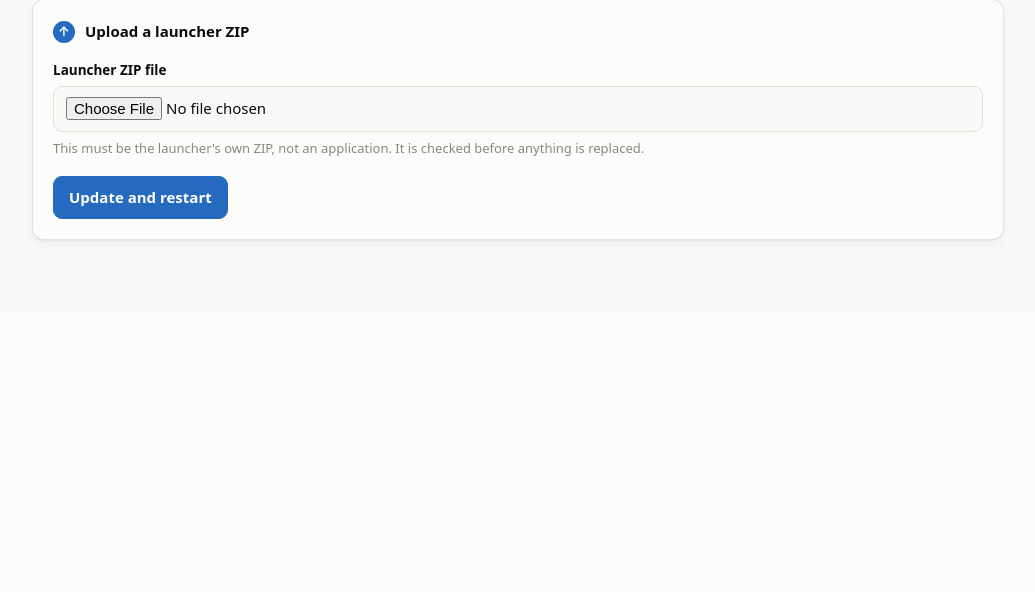
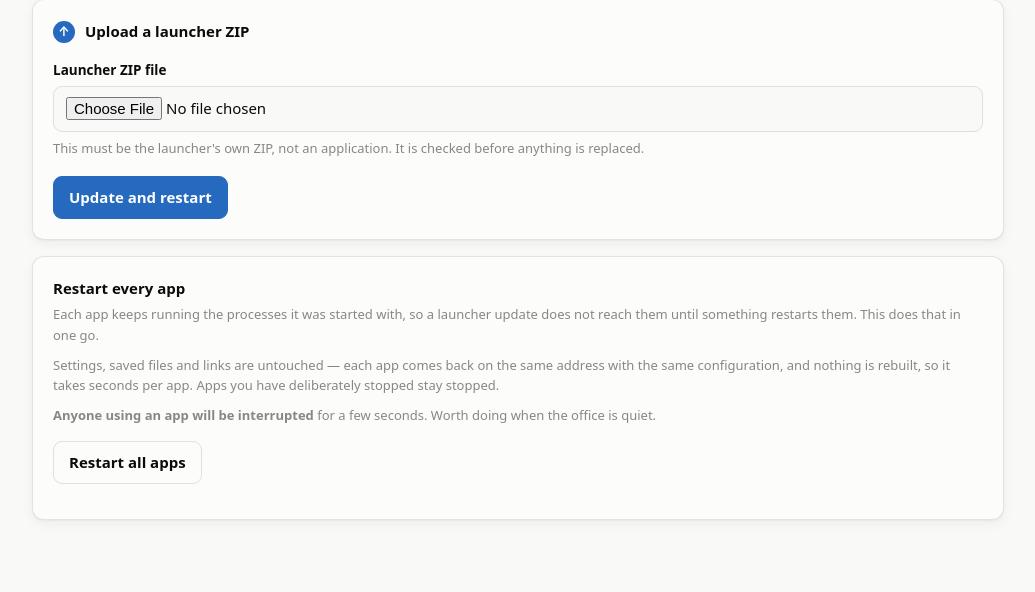
Before and after one commit to ayushmansingh/DeploymentHandler, a FastAPI app: template launcher/templates/admin.html in a window 1280 px wide. Shown: the part 780-1372 px from the top of the page, without its empty margins (122-1157 px from the left). Before the commit the page ends 1022 px from the top, so only its background shows below. Run offline with FastAPI, Linux system fonts and the light colour scheme; the template is opened without the code that fills it, so the values that code supplies are empty; parts of the project's set-up code (start-up, migrations or seed data) failed here and were passed over; some libraries are stand-ins or nearby versions.

Commit message:
Add Restart every app, so counting starts without fourteen manual restarts
The Stats tab counts opens in each app's own front server, and an app
keeps running the processes it was started with - so after updating, the
advice was to press Stop then Start on fourteen apps by hand. That is
exactly the kind of chore people skip, and then the tab reads as "nobody
uses any of this".

A restart is safe here, and the code says why rather than the hope: every
launch re-reads the app's settings from the database, reuses the port it
already holds so links do not change, and starts from the files already on
disk without rebuilding anything.

Two things that were not obvious:

The supervisor's health check runs every 15 seconds and would see an app
between stop and start, decide it had died and launch a second copy.
restart_all takes the same lock the check does, so it cannot interleave.

Only live apps are restarted. A stopped app stays stopped - somebody
stopped it on purpose and a button somewhere else does not get to undo
that - and an app waiting for its settings keeps waiting rather than
being marked failed for a condition it is correctly in.

Apps go one at a time with a pause between them: twenty-eight
interpreters starting at the same instant on a 16GB office machine is a
CPU spike and a memory spike at once, and there is no hurry. One app that
fails or raises does not abandon the rest, and the result names the ones
that did not come back instead of reporting a quiet success.

launch() now also clears the give-up counter, so an app the supervisor
abandoned after three failed restarts gets a clean slate when a person
asks for it again rather than starting one attempt from being dropped.

The Stats tab's empty state links to the button instead of describing the
manual chore.

Co-Authored-By: Claude Opus 5 <noreply@anthropic.com>
Claude-Session: https://claude.ai/code/session_01WSt9Gn2kwJPMTbhTb39XYG

```diff
--- a/launcher/app.py
+++ b/launcher/app.py
@@ -1215,6 +1215,31 @@ setTimeout(check, 4000);
 </body>"""
 
 
+@app.post("/admin/restart-all")
+def restart_all_apps(request: Request):
+    """Restart every running app, from the Server tab.
+
+    Needed after an update that changes how apps are started - they keep
+    running their old processes until something restarts them, and doing
+    fourteen by hand is the sort of chore people skip.
+    """
+    result = supervisor.restart_all()
+    if not result["total"]:
+        message = "There was nothing running to restart."
+    elif result["failed"]:
+        message = (
+            f"Restarted {len(result['restarted'])} of {result['total']} apps. "
+            f"These did not come back: {', '.join(result['failed'])} - "
+            "open each one to see why."
+        )
+    else:
+        message = f"Restarted all {result['total']} apps."
+    kind = "bad" if result["failed"] else "ok"
+    return RedirectResponse(
+        f"/admin/update?message={quote(message)}&kind={kind}", status_code=303
+    )
+
+
 @app.get("/healthz")
 def healthz():
     ready, problem = runtime_ready()
--- a/launcher/templates/admin.html
+++ b/launcher/templates/admin.html
@@ -105,6 +105,27 @@
   </form>
 </div>
 
+<div class="card">
+  <strong>Restart every app</strong>
+  <p class="muted" style="font-size:13px;margin:4px 0 0">
+    Each app keeps running the processes it was started with, so a launcher
+    update does not reach them until something restarts them. This does that
+    in one go.</p>
+  <p class="muted" style="font-size:13px;margin:10px 0 0">
+    Settings, saved files and links are untouched — each app comes back on the
+    same address with the same configuration, and nothing is rebuilt, so it
+    takes seconds per app. Apps you have deliberately stopped stay stopped.</p>
+  <p class="muted" style="font-size:13px;margin:10px 0 0">
+    <strong>Anyone using an app will be interrupted</strong> for a few seconds.
+    Worth doing when the office is quiet.</p>
+  <p style="margin:16px 0 0">
+    <form method="post" action="/admin/restart-all"
+          onsubmit="this.querySelector('button').disabled = true;
+                    this.querySelector('button').textContent = 'Restarting...';
+                    return confirm('Restart all running apps? They will each be offline for a few seconds.');">
+      <button type="submit">Restart all apps</button></form></p>
+</div>
+
 {% if update_log %}
 <details class="card">
   <summary>Last update log</summary>
```
Also changed, not shown: launcher/supervisor.py (+37 -0 lines), launcher/templates/stats.html (+9 -3 lines), tests/test_usage.py (+148 -0 lines), README.md.
